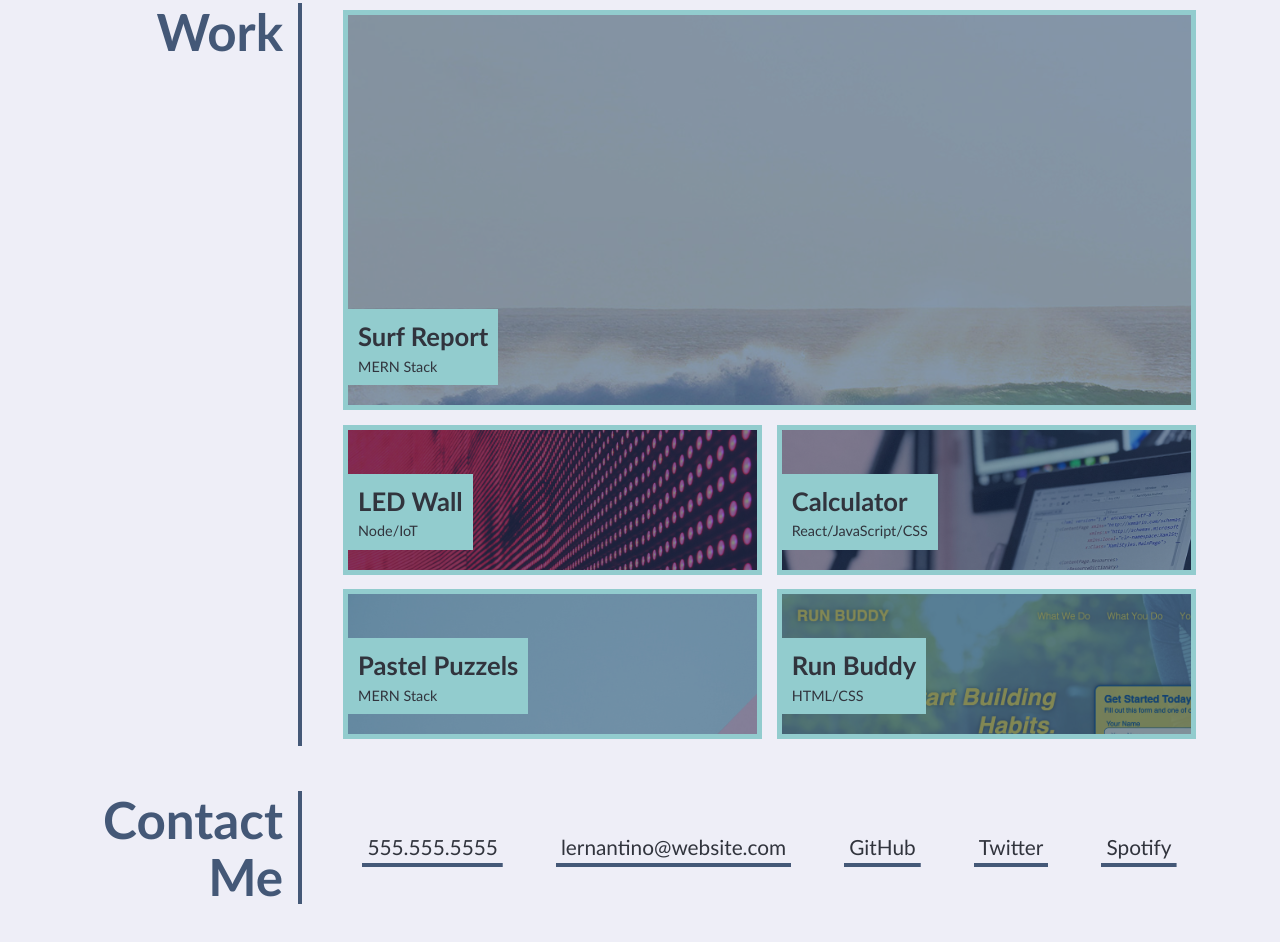
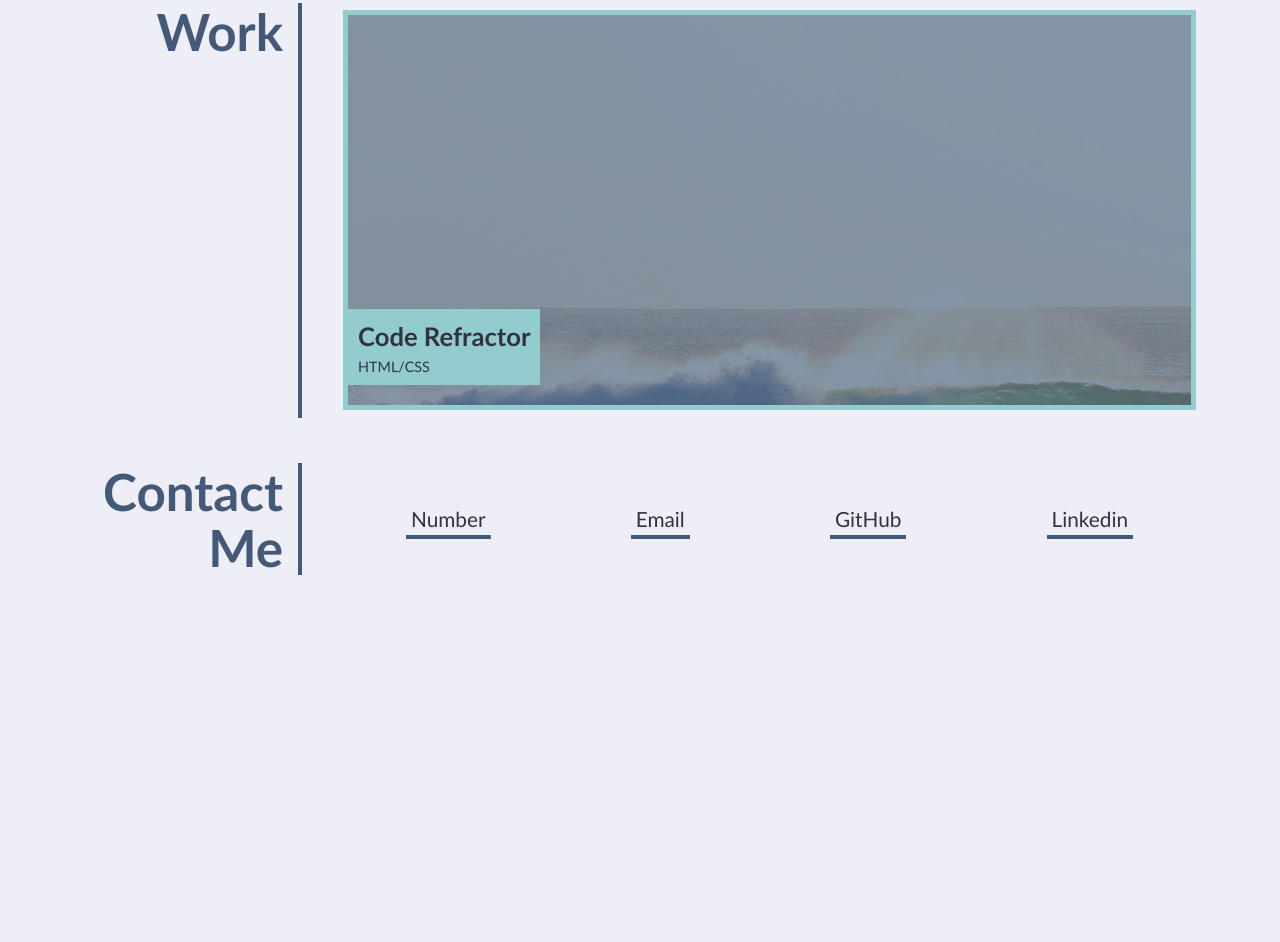
Before and after one commit to cbernadotte/Claudine-Portfolio, a plain HTML site: page index.html in a window 1280 px wide. Shown: the part 616-1558 px from the top of the page. After the commit the page ends 1246 px from the top, so only its background shows below. Drawn offline with Linux system fonts and the light colour scheme.

Commit message:
My information added in HTML

```diff
--- a/index.html
+++ b/index.html
@@ -10,19 +10,16 @@
 </head>
 
 <body>
-  <!-- main logo / nav -->
   <header>
-    <h1>Lernantino</h1>
+    <h1>Claudine</h1>
     <nav>
       <a href="#about">About Me</a>
       <a href="#work">Work</a>
       <a href="#contact">Contact Me</a>
-      <!-- Link this to your resume! -->
       <a href="./assets/Npower-Resume.pdf">Resume</a>
     </nav>
   </header>
 
-  <!-- hero banner -->
   <section class="hero-banner">
     <div>
       <h2>Front-end Developer</h2>
@@ -53,42 +50,13 @@
       </div>
     </section>
 
-    <!-- portfolio container -->
     <section class="page-section" id="work">
       <h2>Work</h2>
       <div class="flex-container">
 
-        <a href="#" class="flex-item surf-report">
+        <a href="https://cbernadotte.github.io/Code-Refractor/#social-media-marketing" class="flex-item surf-report">
           <div>
-            <h3>Surf Report</h3>
-            <span>MERN Stack</span>
-          </div>
-        </a>
-
-        <a href="#" class="flex-item led-wall">
-          <div>
-            <h3>LED Wall</h3>
-            <span>Node/IoT</span>
-          </div>
-        </a>
-        <a href="#" class="flex-item react-calc">
-          <div>
-            <h3>Calculator</h3>
-            <span>React/JavaScript/CSS</span>
-          </div>
-        </a>
-
-        <a href="#" class="flex-item pastel-puzzles">
-          <div>
-            <h3>Pastel Puzzels</h3>
-            <span>MERN Stack</span>
-          </div>
-        </a>
-
-
-        <a href="#" class="flex-item run-buddy">
-          <div>
-            <h3>Run Buddy</h3>
+            <h3>Code Refractor</h3>
             <span>HTML/CSS</span>
           </div>
         </a>
@@ -96,16 +64,14 @@
       </div>
     </section>
 
-    <!-- contact -->
     <section class="page-section contact" id="contact">
       <h2>Contact Me</h2>
       <div>
         <address>
-          <a href="tel:+15555555555">555.555.5555</a>
-          <a href="mailto:lernantino@website.com">lernantino@website.com</a>
-          <a href="#">GitHub</a>
-          <a href="#">Twitter</a>
-          <a href="#">Spotify</a>
+          <a href="tel:+9733379662">Number</a>
+          <a href="mailto:cbernadotte84@gmail.com">Email</a>
+          <a href="https://github.com/cbernadotte">GitHub</a>
+          <a href="www.linkedin.com/in/claudine-bernadotte-614b38152">Linkedin</a>
         </address>
       </div>
     </section>
```
